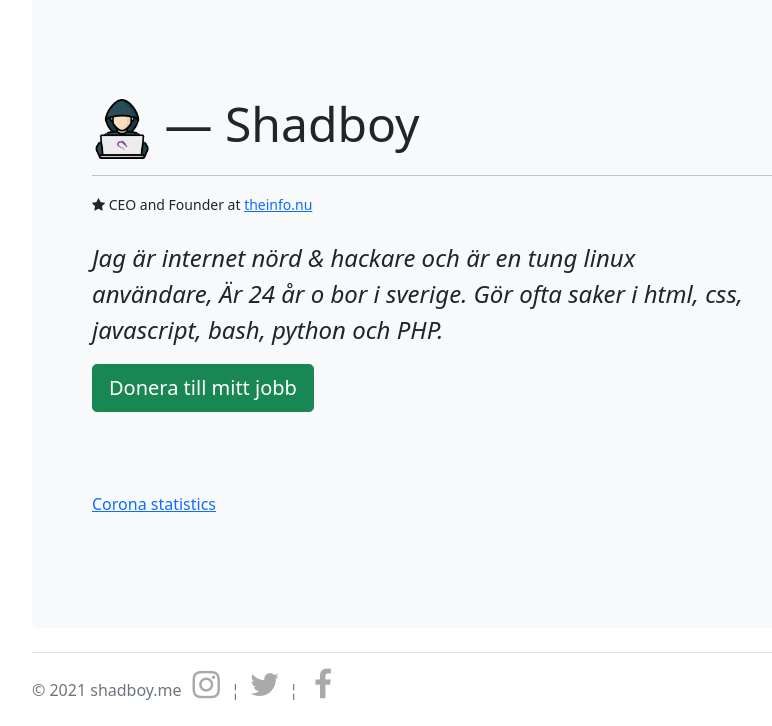
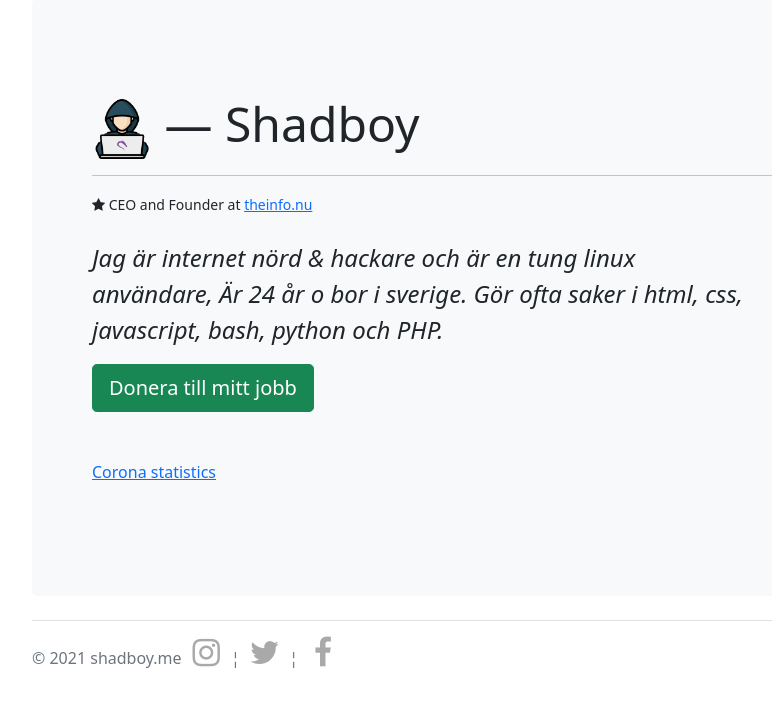
Before and after one commit to nixtondev/nixtondev.github.io, a PHP site: page / in a window 1280 px wide. Shown: the part 90-816 px from the top of the page, without its empty margins (50-822 px from the left). After the commit the page ends 758 px from the top, so only its background shows below. Run offline with PHP 8.4, Linux system fonts and the light colour scheme; some libraries are stand-ins or nearby versions.

Commit message:
Update custom.css

```diff
--- a/assets/css/custom.css
+++ b/assets/css/custom.css
@@ -63,5 +63,5 @@
 }
 
 .ncovid{
-  padding-top: 10vh;
+  padding-top: 6vh;
 }
```
